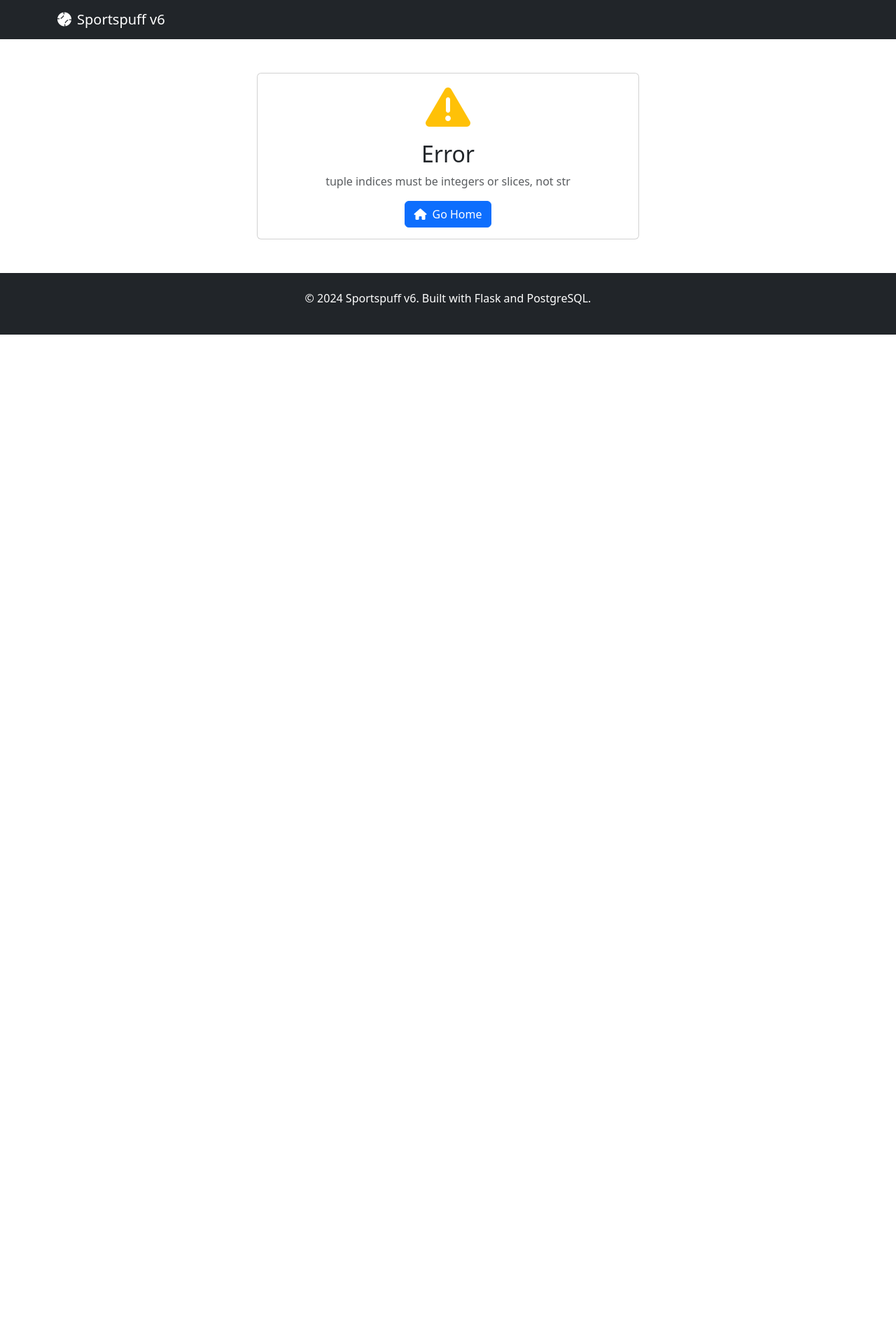
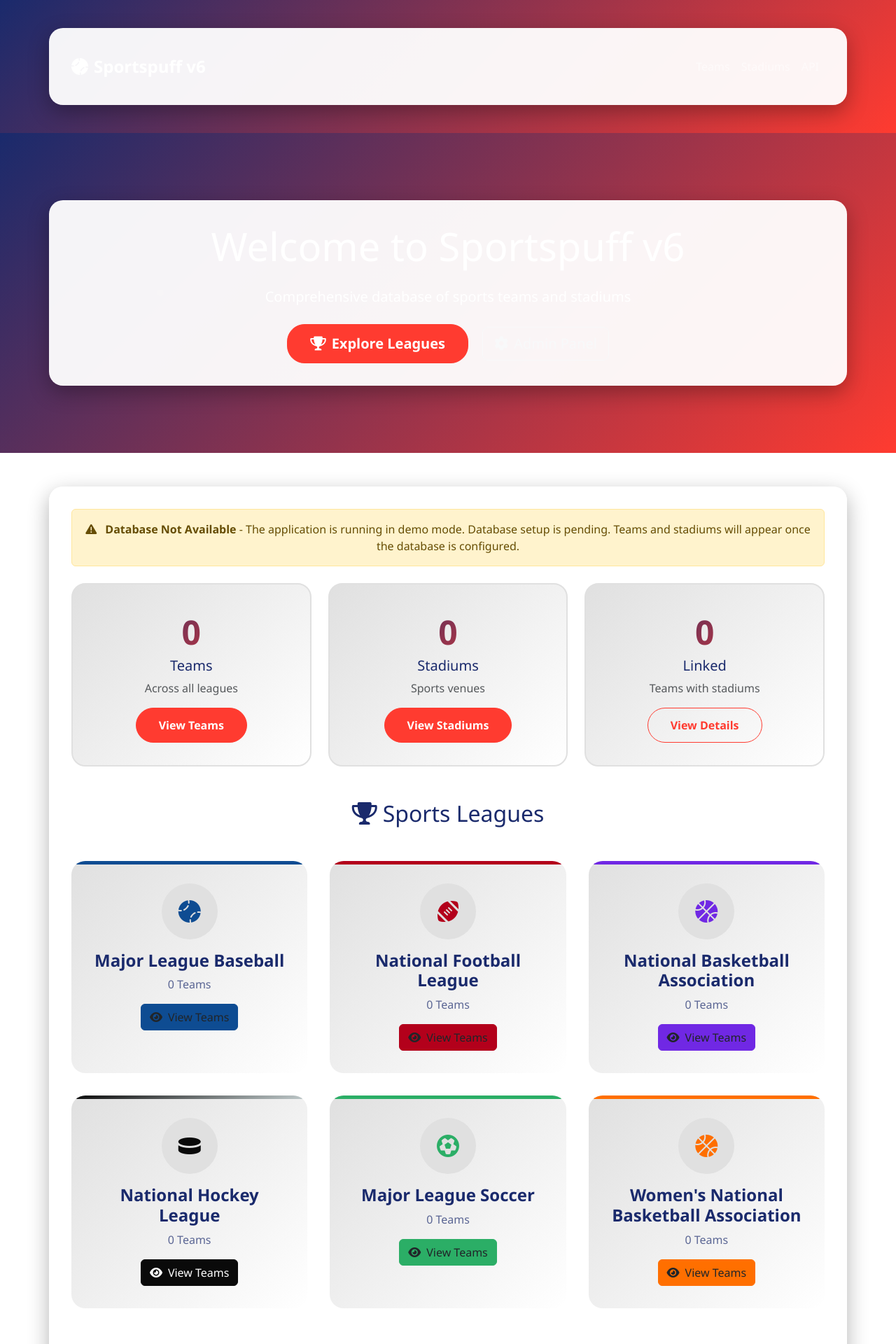
Before and after one commit to pbertain/sportspuff-v6, a Flask app: page / in a window 1280 px wide. Shown: the top 1920 px of the page at 70% size. Before the commit the page ends 478 px from the top, so only its background shows below. Run offline with Flask 3, Linux system fonts and the light colour scheme; data that the repository does not hold is empty; some libraries are stand-ins or nearby versions.

Commit message:
Improve UI and handle database unavailability
🎨 UI Improvements:
- Added darker gradient background for main content area
- Container now has semi-transparent white background with shadow
- Better visual contrast and modern look

🔧 Database Handling:
- App now gracefully handles database unavailability
- Shows warning message when DB is not connected
- Displays empty team counts instead of errors
- Teams page shows empty list instead of error page
- Added db_available flag to templates

📊 League Display:
- League cards now show 0 teams when DB unavailable
- Clear indication that database setup is pending
- App remains functional for UI testing

Next: Set up PostgreSQL to populate with real data

```diff
--- a/app.py
+++ b/app.py
@@ -52,7 +52,14 @@ def index():
     """Home page with overview statistics"""
     conn = get_db_connection()
     if not conn:
-        return render_template('error.html', message="Database connection failed")
+        # Fallback data when database is not available
+        return render_template('index.html',
+                             team_count=0,
+                             stadium_count=0,
+                             linked_count=0,
+                             league_stats=[],
+                             logo_mapping=LOGO_MAPPING,
+                             db_available=False)
 
     try:
         cursor = conn.cursor(cursor_factory=RealDictCursor)
@@ -87,11 +94,18 @@ def index():
                              stadium_count=stadium_count,
                              linked_count=linked_count,
                              league_stats=league_stats,
-                             logo_mapping=LOGO_MAPPING)
+                             logo_mapping=LOGO_MAPPING,
+                             db_available=True)
 
     except Exception as e:
         flash(f'Error loading dashboard: {e}', 'error')
-        return render_template('error.html', message=str(e))
+        return render_template('index.html',
+                             team_count=0,
+                             stadium_count=0,
+                             linked_count=0,
+                             league_stats=[],
+                             logo_mapping=LOGO_MAPPING,
+                             db_available=False)
 
 @app.route('/teams')
 def teams():
@@ -103,7 +117,14 @@ def teams():
 
     conn = get_db_connection()
     if not conn:
-        return render_template('error.html', message="Database connection failed")
+        # Return empty teams list when database is not available
+        return render_template('teams.html',
+                             teams=[],
+                             pagination=None,
+                             league_filter=league_filter,
+                             search=search,
+                             logo_mapping=LOGO_MAPPING,
+                             db_available=False)
 
     try:
         cursor = conn.cursor(cursor_factory=RealDictCursor)
--- a/static/css/main.css
+++ b/static/css/main.css
@@ -35,6 +35,21 @@ body {
   background-color: var(--pure-white);
   color: var(--deep-navy);
   font-family: 'Segoe UI', Tahoma, Geneva, Verdana, sans-serif;
+}
+
+/* Main Content Area - Darker Background */
+main, .main-content {
+  background: linear-gradient(135deg, #2C3E50 0%, #34495E 100%);
+  min-height: 100vh;
+  padding: 2rem 0;
+}
+
+.container {
+  background: rgba(255, 255, 255, 0.95);
+  border-radius: 20px;
+  padding: 2rem;
+  box-shadow: 0 10px 30px rgba(0, 0, 0, 0.3);
+  margin: 2rem auto;
 }
 
 /* Navigation */
--- a/templates/index.html
+++ b/templates/index.html
@@ -38,6 +38,14 @@
     </div>
 
     <div class="container my-5">
+        {% if not db_available %}
+        <div class="alert alert-warning text-center mb-4">
+            <i class="fas fa-exclamation-triangle me-2"></i>
+            <strong>Database Not Available</strong> - The application is running in demo mode.
+            Database setup is pending. Teams and stadiums will appear once the database is configured.
+        </div>
+        {% endif %}
+
         <div class="row">
             <div class="col-md-4">
                 <div class="stat-card text-center">
```
